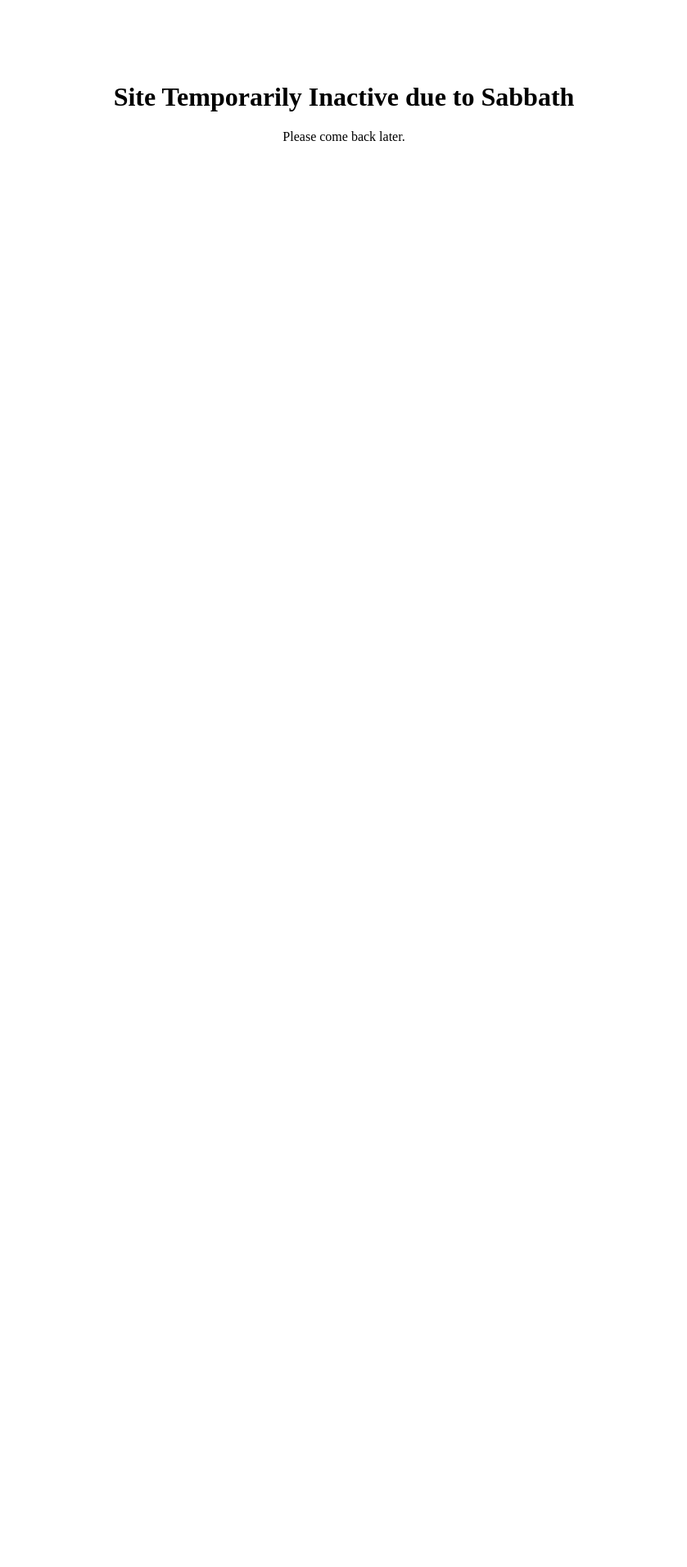
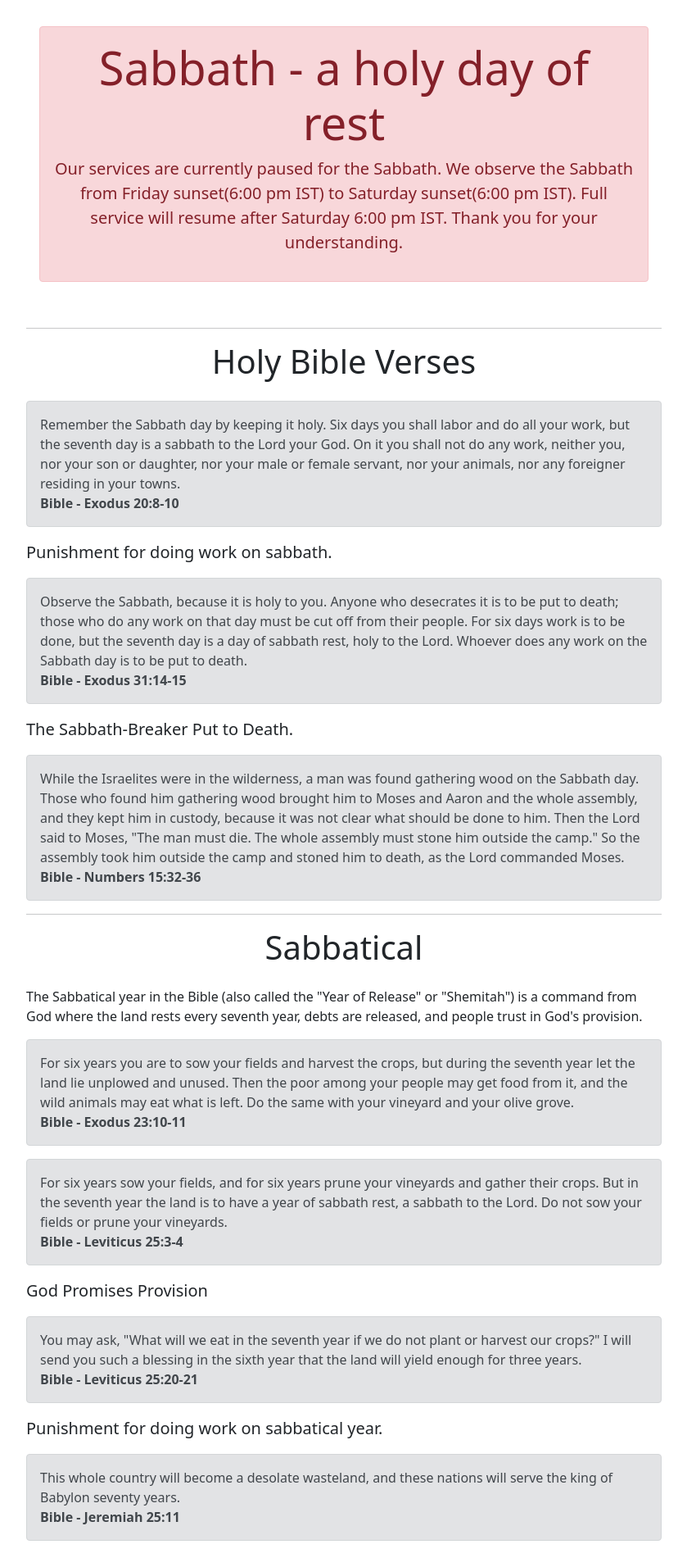
Before and after one commit to suhailvs/stackschools, a Django app: template mysite/templates/sabbath.html in a window 1280 px wide. Shown: the whole page at 82% size, without its empty margins (220-1059 px from the left). Before the commit the page ends 172 px from the top, so only its background shows below. Run offline with Django 4.2, Linux system fonts and the light colour scheme; the template is opened without the code that fills it, so the values that code supplies are empty; parts of the project's set-up code (start-up, migrations or seed data) failed here and were passed over; some libraries are stand-ins or nearby versions.

Commit message:
updated sabbath page

```diff
--- a/mysite/templates/sabbath.html
+++ b/mysite/templates/sabbath.html
@@ -1,10 +1,86 @@
-<!DOCTYPE html>
-<html>
-<head>
-    <title>Sabbath</title>
-</head>
-<body style="text-align:center;margin-top:100px;">
-    <h1>Site Temporarily Inactive due to Sabbath</h1>
-    <p>Please come back later.</p>
-</body>
-</html>
+{% extends 'base.html' %}
+{% block title %}Sabbath holiday{% endblock %}
+{% block extracss %}{% endblock %}
+
+{% block body %}
+<div class="container py-3">
+  <header>
+    <div class="p-3 pb-md-4 mx-auto text-center">
+      <div class="alert alert-danger" role="alert">
+      <h1 class="display-4 fw-normal text-body-emphasis">Sabbath - a holy day of rest</h1>
+      <p class="fs-5 text-body-secondary">
+        Our services are currently paused for the Sabbath.
+        We observe the Sabbath from Friday sunset(6:00 pm IST) to Saturday sunset(6:00 pm IST).
+        Full service will resume after Saturday 6:00 pm IST.
+        Thank you for your understanding.
+      </p>
+      </div>
+    </div>
+  </header>
+  <hr>
+  <main>
+    <h2 class="display-6 text-center mb-4">Holy Bible Verses</h2>
+    <div class="alert alert-secondary" role="alert">
+      Remember the Sabbath day by keeping it holy.
+      Six days you shall labor and do all your work,
+      but the seventh day is a sabbath to the Lord your God.
+      On it you shall not do any work, neither you, nor your son
+      or daughter, nor your male or female servant, nor your animals,
+      nor any foreigner residing in your towns.
+      <br><strong>Bible - Exodus 20:8-10</strong>
+    </div>
+    <p class="lead">Punishment for doing work on sabbath.</p>
+    <div class="alert alert-secondary" role="alert">
+      Observe the Sabbath, because it is holy to you.
+      Anyone who desecrates it is to be put to death;
+      those who do any work on that day must be cut off from their people.
+      For six days work is to be done, but the seventh day is a day of sabbath rest,
+      holy to the Lord. Whoever does any work on the Sabbath day is to be put to death.
+      <br><strong>Bible - Exodus 31:14-15</strong>
+    </div>
+    <p class="lead">The Sabbath-Breaker Put to Death.</p>
+    <div class="alert alert-secondary" role="alert">
+      While the Israelites were in the wilderness,
+      a man was found gathering wood on the Sabbath day.
+      Those who found him gathering wood brought him to Moses and Aaron and the whole assembly,
+      and they kept him in custody, because it was not clear what should be done to him.
+      Then the Lord said to Moses, "The man must die. The whole assembly must stone him outside the camp."
+      So the assembly took him outside the camp and stoned him to death, as the Lord commanded Moses.
+      <br><strong>Bible - Numbers 15:32-36</strong>
+    </div>
+    <hr>
+
+    <h2 class="display-6 text-center mb-4">Sabbatical</h2>
+    <p>The Sabbatical year in the Bible (also called the "Year of Release" or "Shemitah")
+      is a command from God where the land rests every seventh year,
+      debts are released, and people trust in God's provision.</p>
+
+    <div class="alert alert-secondary" role="alert">
+      For six years you are to sow your fields and harvest the crops,
+      but during the seventh year let the land lie unplowed and unused.
+      Then the poor among your people may get food from it,
+      and the wild animals may eat what is left.
+      Do the same with your vineyard and your olive grove.
+      <br><strong>Bible - Exodus 23:10-11</strong>
+    </div>
+    <div class="alert alert-secondary" role="alert">
+      For six years sow your fields, and for six years prune your vineyards and gather their crops.
+      But in the seventh year the land is to have a year of sabbath rest,
+      a sabbath to the Lord. Do not sow your fields or prune your vineyards.
+      <br><strong>Bible - Leviticus 25:3-4</strong>
+    </div>
+    <p class="lead">God Promises Provision</p>
+    <div class="alert alert-secondary" role="alert">
+      You may ask, "What will we eat in the seventh year if we do not plant or harvest our crops?"
+      I will send you such a blessing in the sixth year that the land will yield enough for three years.
+      <br><strong>Bible - Leviticus 25:20-21</strong>
+    </div>
+    <p class="lead">Punishment for doing work on sabbatical year.</p>
+    <div class="alert alert-secondary" role="alert">
+      This whole country will become a desolate wasteland,
+      and these nations will serve the king of Babylon seventy years.
+      <br><strong>Bible - Jeremiah 25:11</strong>
+    </div>
+  </main>
+</div>
+{% endblock %}
```
